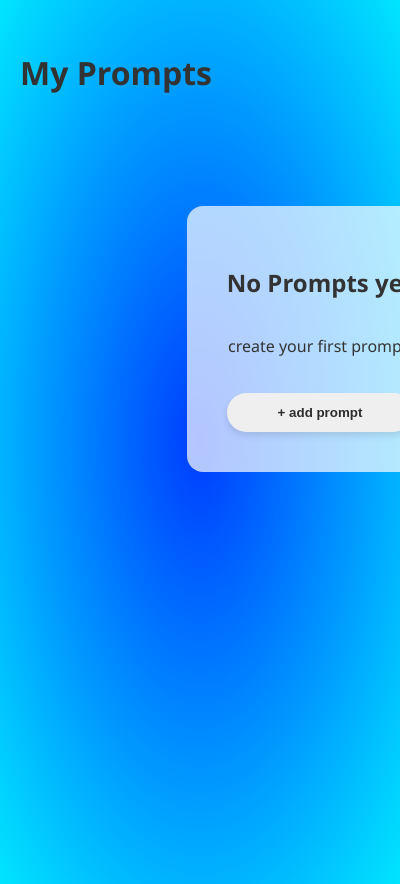
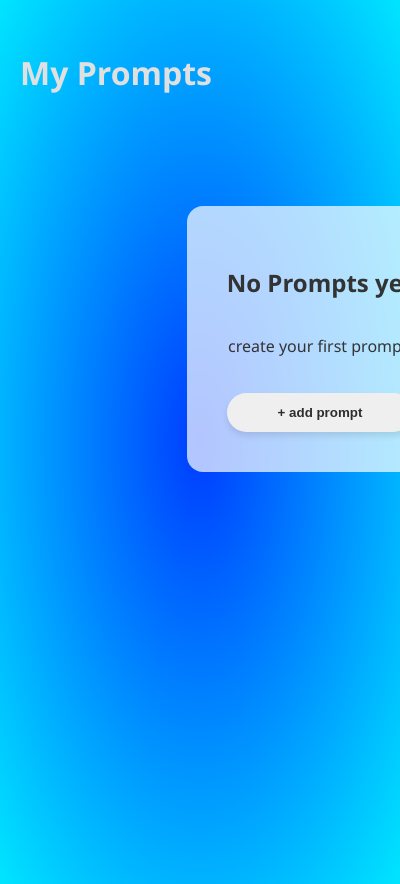
Before and after one commit to raoufblz/echo-prompt, a browser extension: page popup.html in a window 400 px wide. Shown: the top 884 px of the page. Drawn offline with nearby package versions, Linux system fonts and the light colour scheme.

Commit message:
with white it s better, isn t it?

```diff
--- a/popup.css
+++ b/popup.css
@@ -27,6 +27,10 @@ header {
   align-items: center;
   padding: 10px 0;
   margin-bottom: 30px;
+}
+
+.header-h1{
+  color: #e0e0e0;
 }
 
 .headerbtns {
--- a/popup.html
+++ b/popup.html
@@ -10,7 +10,7 @@
 </head>
 <body>
     <header>
-        <h1>My Prompts</h1>
+        <h1 class="header-h1">My Prompts</h1>
         <div class="headerbtns">
             <button id="addPromptBtn" class="add-prompt-btn">+ add prompt</button>
             <button id="themeToggleBtn" class="theme-toggle-btn">🌙</button>
```
